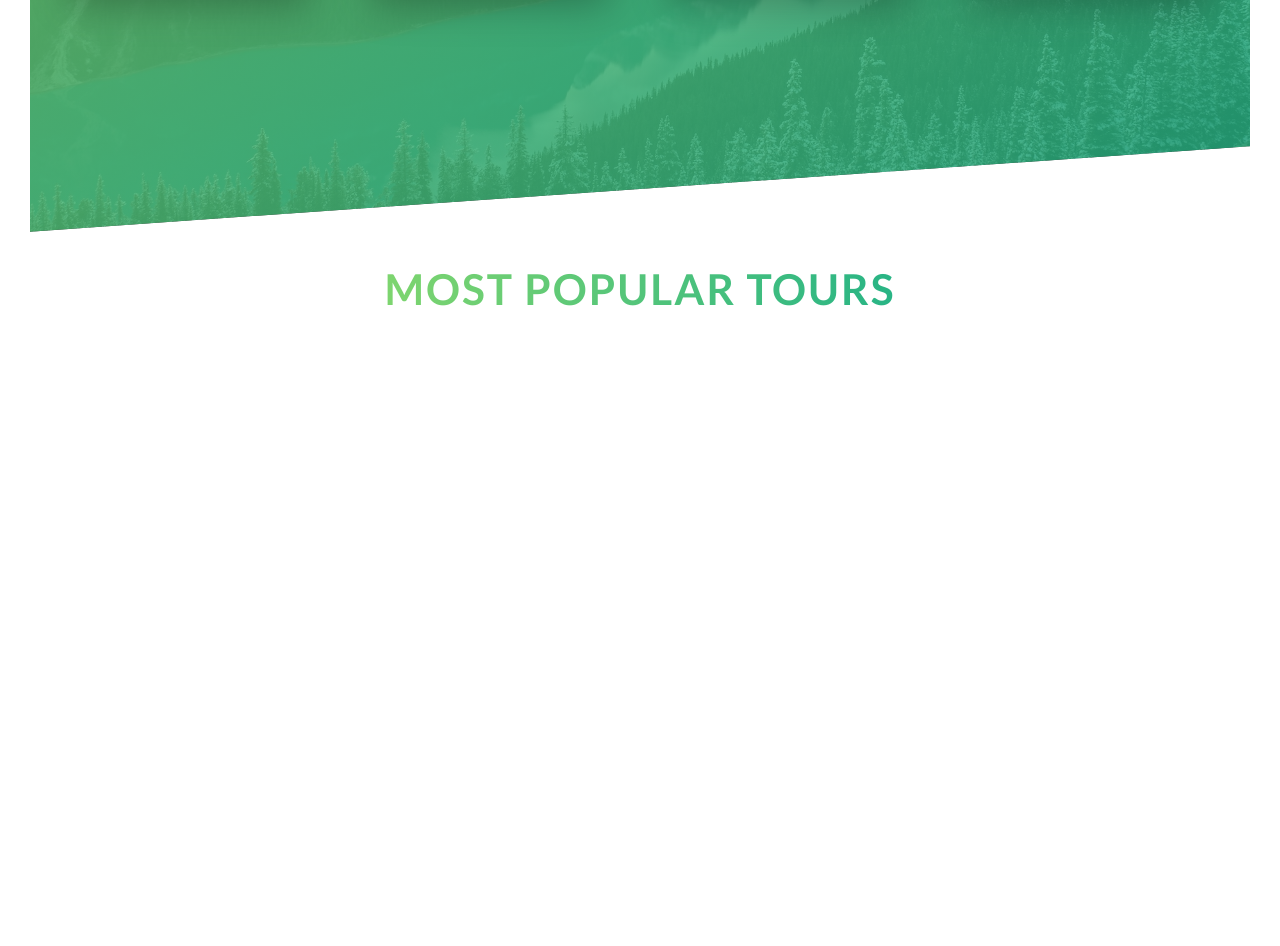
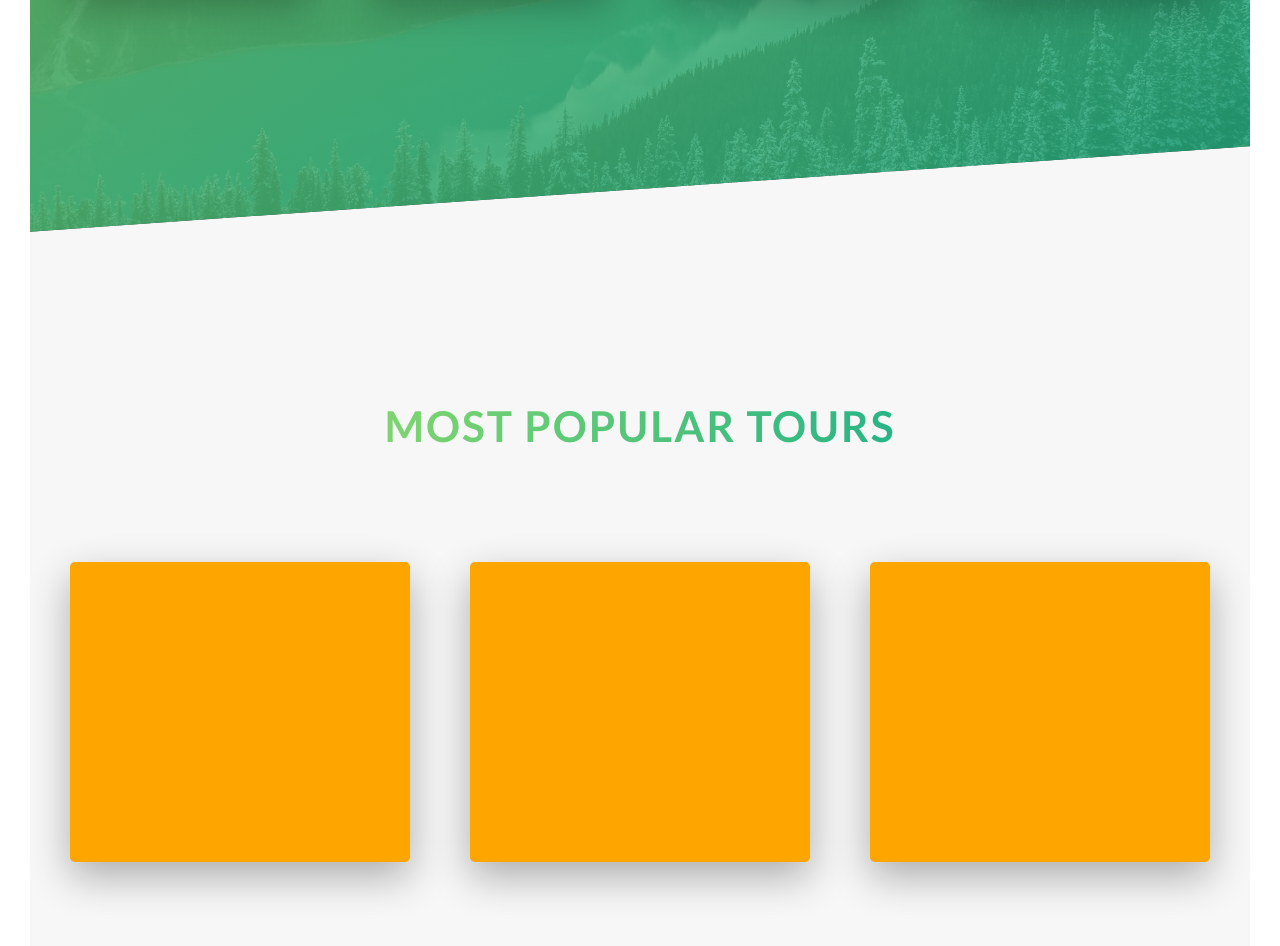
Before and after one commit to crotch-watch/Natours, a website: page index.html in a window 1280 px wide. Shown: the part 2170-3116 px from the top of the page. Before the commit the page ends 2625 px from the top, so only its background shows below. Drawn offline with Linux system fonts and the light colour scheme.

Commit message:
scss -> css

```diff
--- a/css/style.css
+++ b/css/style.css
@@ -252,6 +252,46 @@ body {
   transform: scale(1.05) translateY(-1.25rem);
 }
 
+.card {
+  perspective: 75rem;
+  -moz-perspective: 75rem;
+  position: relative;
+  height: 30rem;
+}
+.card__side {
+  background-color: orange;
+  color: #fff;
+  font-size: 2rem;
+  height: 30rem;
+  transition: all 0.8s ease;
+  backface-visibility: hidden;
+  position: absolute;
+  top: 0;
+  left: 0;
+  width: 100%;
+  border-radius: 0.5rem;
+  box-shadow: 0 1.5rem 4rem rgba(0, 0, 0, 0.3);
+}
+.card__side--back {
+  background-color: #00ffff;
+  transform: rotateY(180deg);
+}
+.card__side--back-primary {
+  background-image: linear-gradient(to right bottom, #7ed56f, #28b485);
+}
+.card__side--back-secondary {
+  background-image: linear-gradient(to right bottom, #ffb900, #ff7730);
+}
+.card__side--back-tertiary {
+  background-image: linear-gradient(to right bottom, #2998ff, #5643fa);
+}
+.card:hover .card__side--front {
+  transform: rotateY(180deg);
+}
+.card:hover .card__side--back {
+  transform: rotateY(0);
+}
+
 .header {
   position: relative;
   height: 95vh;
@@ -322,10 +362,17 @@ body {
   padding: 20rem 0;
   background-image: linear-gradient(to right bottom, rgba(126, 213, 111, 0.8), rgba(40, 180, 133, 0.8)), url(../img/nat-4.jpg);
   background-size: cover;
-  transform: skewY(-4deg) translateY(-6.4rem);
+  transform: skewY(-4deg);
+  margin-top: -6.4rem;
 }
 .features-section > * {
   transform: skewY(4deg);
 }
 
+.tours-section {
+  background-color: #f7f7f7;
+  padding: 25rem 0 50rem 0;
+  margin-top: -4.9rem;
+}
+
 /*# sourceMappingURL=style.css.map */
```
Also changed, not shown: 1 other file.
